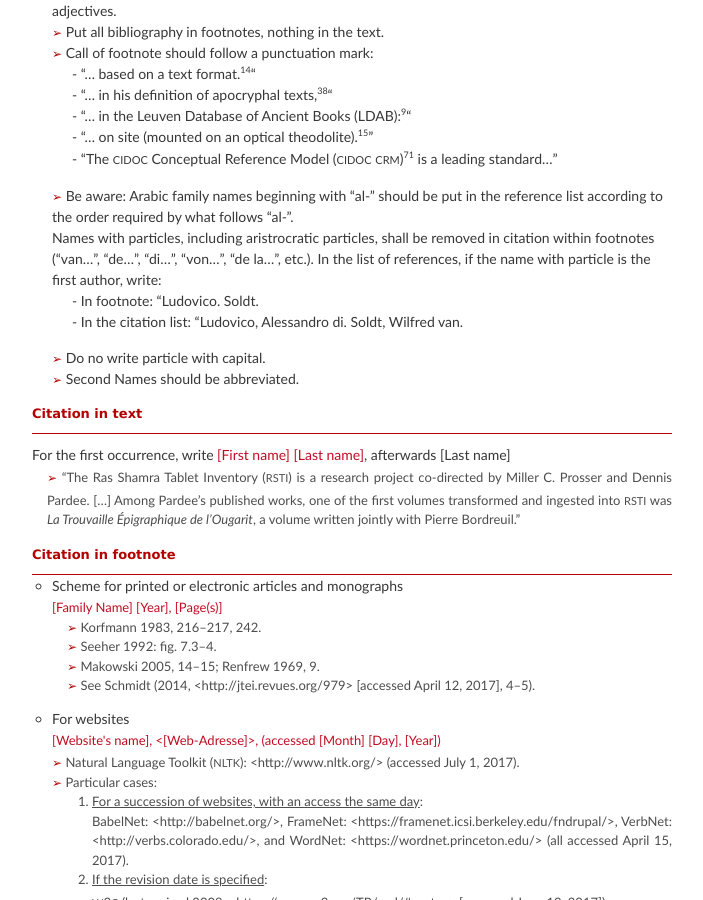
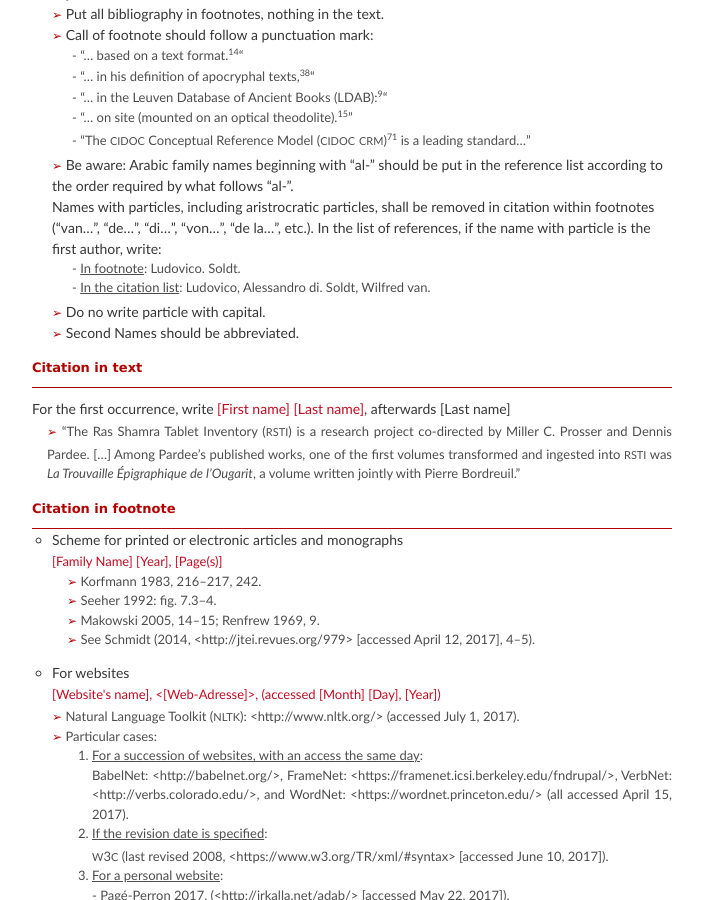
Before and after one commit to vbigot-juloux/ane-research-humanities, a Jekyll site: the page built from docs/Guidelines.md, in a window 1280 px wide and 900 px high, scrolled down 1226 px. Shown: the whole window, without its empty margins (288-991 px from the left). Built offline with Jekyll 4.4.1, drawn with Linux system fonts in a browser that asks for light colours; the repository's description, which GitHub fills in, is left out.

Commit message:
Update Guidelines.md

```diff
--- a/docs/Guidelines.md
+++ b/docs/Guidelines.md
@@ -43,18 +43,18 @@ The multiple-author scheme is:<br />
   <li><span style="color:#b30000; font-size: 12px;">&#x27A2;</span> Always use long dash ( – ) to mean a page or time interval.</li>
   <li><span style="color:#b30000; font-size: 12px;">&#x27A2;</span> Pay attention to the use of full stops, inverted commas, and italics.</li>
   <li><span style="color:#b30000; font-size: 12px;">&#x27A2;</span> Quotation mark should include other punctuation marks:
-  <ul style="list-style-type: none">
+  <ul style="list-style-type: none; font-size: 13px; color: #4d4d4d">
     <li>- … which defined objects as a descriptive list of qualities, or “factors,” allowed objects…</li>
     <li>- … from geographically defined styles to the notion of “communities of styles.</li>
     <li>- Its inflectional form “t-m-t-ḫṣ-n,”…</li>
     <li>- <u>With the exception of a translation's word</u>: <em>muḫḫu</em> (3,493), “skull, top, concerning (something)”.</li>
     </ul>
   </li>
-<li style="margin-top: 12px"><span style="color:#b30000; font-size: 12px;">&#x27A2;</span> Always write websites between < > and not underlined (they should not be web-links--please de-activate each web-link in the text and bibliography).</li>
+<li style="margin-top: -12px"><span style="color:#b30000; font-size: 12px;">&#x27A2;</span> Always write websites between < > and not underlined (they should not be web-links--please de-activate each web-link in the text and bibliography).</li>
 <li><span style="color:#b30000; font-size: 12px;">&#x27A2;</span> English titles should be, as usual, written with capital first letters for verbs, substantives and adjectives.</li>
   <li><span style="color:#b30000; font-size: 12px;">&#x27A2;</span> Put all bibliography in footnotes, nothing in the text.</li>
 <li><span style="color:#b30000; font-size: 12px;">&#x27A2;</span> Call of footnote should follow a punctuation mark:
-<ul style="list-style-type: none">
+<ul style="list-style-type: none; font-size: 13px; color: #4d4d4d">
   <li>- “… based on a text format.<sup style="font-size: 9px">14</sup>“</li>
   <li>- “… in his definition of apocryphal texts,<sup  style="font-size: 9px">38</sup>“</li>
   <li>- “… in the Leuven Database of Ancient Books (LDAB):<sup style="font-size: 9px">9</sup>“</li>
@@ -62,14 +62,14 @@ The multiple-author scheme is:<br />
   <li>- “The <span style="font-variant: small-caps; font-size: 15px;">cidoc</span> Conceptual Reference Model (<span style="font-variant: small-caps; font-size: 15px;">cidoc crm</span>)<sup style="font-size: 9px">71</sup> is a leading standard…”</li>
   </ul>
   </li>
-<li style="margin-top: 12px"><span style="color:#b30000; font-size: 12px;">&#x27A2;</span> Be aware: Arabic family names beginning with “al-” should be put in the reference list according to the order required by what follows “al-”.</li>
+<li style="margin-top: -12px"><span style="color:#b30000; font-size: 12px;">&#x27A2;</span> Be aware: Arabic family names beginning with “al-” should be put in the reference list according to the order required by what follows “al-”.</li>
   <li>Names with particles, including aristrocratic particles, shall be removed in citation within footnotes (“van…”, “de…”, “di…”, “von…”, “de la…”, etc.). In the list of references, if the name with particle is the first author, write:
-  <ul style="list-style-type: none">
-    <li>- In footnote: “Ludovico. Soldt.</li>
-     <li>- In the citation list: “Ludovico, Alessandro di. Soldt, Wilfred van.</li>
+  <ul style="list-style-type: none; font-size: 13px; color: #4d4d4d">
+    <li>- <u>In footnote</u>: Ludovico. Soldt.</li>
+    <li>- <u>In the citation list</u>: Ludovico, Alessandro di. Soldt, Wilfred van.</li>
     </ul>
     </li>
-  <li style="margin-top: 12px"><span style="color:#b30000; font-size: 12px;">&#x27A2;</span> Do no write particle with capital.</li>
+  <li style="margin-top: -12px"><span style="color:#b30000; font-size: 12px;">&#x27A2;</span> Do no write particle with capital.</li>
   <li><span style="color:#b30000; font-size: 12px;">&#x27A2;</span> Second Names should be abbreviated.</li>
   </ul>
 
```
